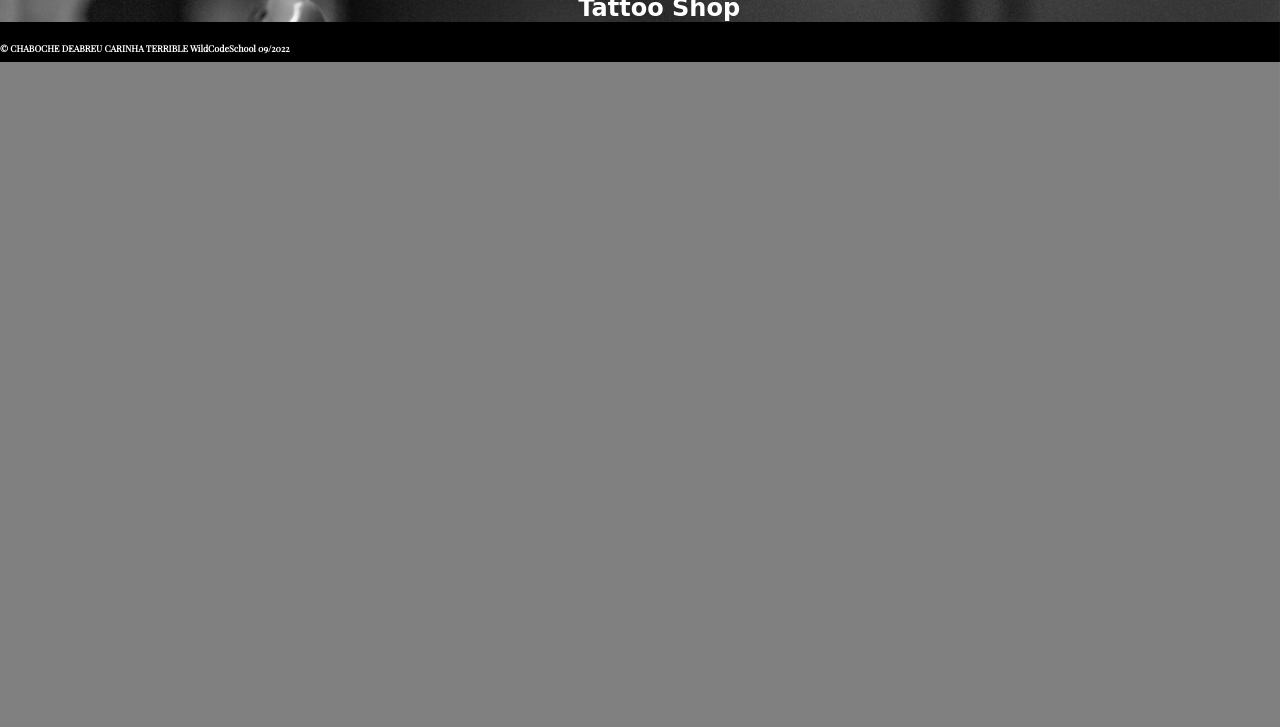
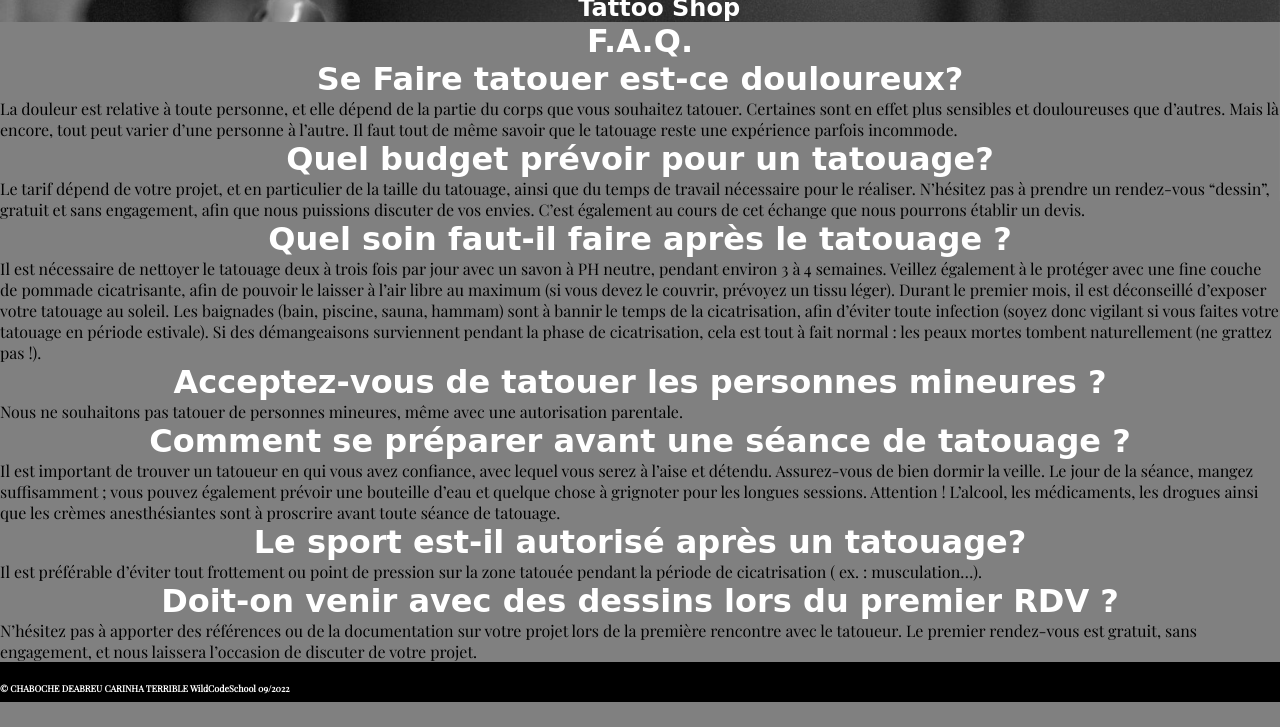
Before and after one commit to deabreudavid/Project1TatooShop, a website: page faq.html in a window 1280 px wide. Shown: the part 73-800 px from the top of the page. Drawn offline with nearby package versions, Linux system fonts and the light colour scheme; a web font is replaced by a local one.

Commit message:
faq texte

```diff
--- a/faq.html
+++ b/faq.html
@@ -39,17 +39,47 @@
             </div>
 
         </nav>
+        <!-- <p>TEST</p> -->
+    </header>
 
 
-        <!-- <p>TEST</p> -->
+    <h1>F.A.Q.</h1>
 
+    <h1>Se Faire tatouer est-ce douloureux?</h1>
+        <p>La douleur est relative à toute personne, et elle dépend de la partie du corps que vous souhaitez tatouer.
+        Certaines sont en effet plus sensibles et douloureuses que d’autres. Mais là encore, tout peut varier d’une personne à l’autre.
+        Il faut tout de même savoir que le tatouage reste une expérience parfois incommode.
+        </p>
 
+    <h1>Quel budget prévoir pour un tatouage?</h1>
+        <p>Le tarif dépend de votre projet, et en particulier de la taille du tatouage, ainsi que du temps de travail nécessaire pour le réaliser.
+        N’hésitez pas à prendre un rendez-vous “dessin”, gratuit et sans engagement, afin que nous puissions discuter de vos envies.
+        C’est également au cours de cet échange que nous pourrons établir un devis.
+        </p>
 
-    </header>
+    <h1>Quel soin faut-il faire après le tatouage ?</h1>
+        <p>Il est nécessaire de nettoyer le tatouage deux à trois fois par jour avec un savon à PH neutre, pendant environ 3 à 4 semaines.
+        Veillez également à le protéger avec une fine couche de pommade cicatrisante, afin de pouvoir le laisser à l’air libre au maximum (si vous devez le couvrir, prévoyez un tissu léger).
+        Durant le premier mois, il est déconseillé d’exposer votre tatouage au soleil. Les baignades (bain, piscine, sauna, hammam) sont à bannir le temps de la cicatrisation, afin d’éviter toute infection (soyez donc vigilant si vous faites votre tatouage en période estivale).
+        Si des démangeaisons surviennent pendant la phase de cicatrisation, cela est tout à fait normal : les peaux mortes tombent naturellement (ne grattez pas !).
+        </p>
 
-    <script>
+    <h1>Acceptez-vous de tatouer les personnes mineures ?</h1>
+        <p>Nous ne souhaitons pas tatouer de personnes mineures, même avec une autorisation parentale.</p>
 
-    </script>
+    <h1>Comment se préparer avant une séance de tatouage ?</h1>
+        <p>Il est important de trouver un tatoueur en qui vous avez confiance, avec lequel vous serez à l’aise et détendu.
+        Assurez-vous de bien dormir la veille. Le jour de la séance, mangez suffisamment ; vous pouvez également prévoir une bouteille d’eau et quelque chose à grignoter pour les longues sessions.
+        Attention ! L’alcool, les médicaments, les drogues ainsi que les crèmes anesthésiantes sont à proscrire avant toute séance de tatouage.
+        </p>
+
+    <h1>Le sport est-il autorisé après un tatouage?</h1>
+    <p>Il est préférable d’éviter tout frottement ou point de pression sur la zone tatouée pendant la période de cicatrisation ( ex. : musculation…).</p>
+
+    <h1>Doit-on venir avec des dessins lors du premier RDV ?</h1>
+        <p>N’hésitez pas à apporter des références ou de la documentation sur votre projet lors de la première rencontre avec le tatoueur.
+        Le premier rendez-vous est gratuit, sans engagement, et nous laissera l’occasion de discuter de votre projet.
+        </p>
     <footer>
         <h2>© CHABOCHE DEABREU CARINHA TERRIBLE WildCodeSchool 09/2022</h2>
 
```
